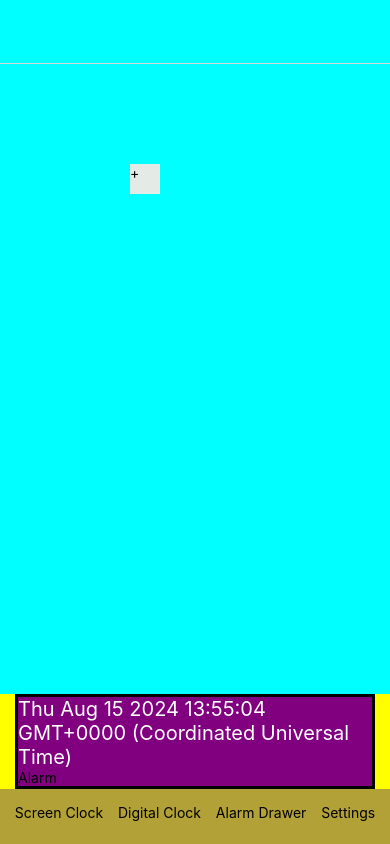
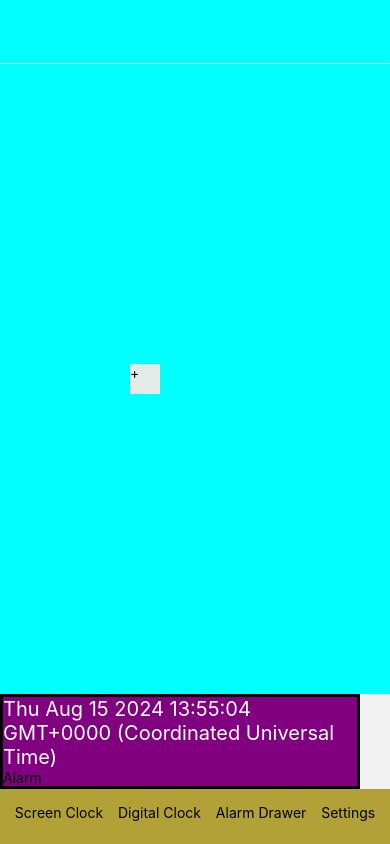
Before and after one commit to ramizackaryshamir/Alarmist_app-pre-new-arch, a React Native app: screen /Home in a window 390 px wide. Built offline with nearby package versions, Linux system fonts and the light colour scheme.

Commit message:
sub map with FlatList
add alrmIds

```diff
--- a/src/components/Alarm.jsx
+++ b/src/components/Alarm.jsx
@@ -1,12 +1,13 @@
-import React from 'react';
+import React, {useId} from 'react';
+
 import {View, Text, TouchableHighlight} from 'react-native';
 import {useStyles} from '../hooks/useStyles';
 
 const Alarm = ({alarmTime, alarmName, alarmRepeat}) => {
   const styles = useStyles();
-
+  const alarmId = useId();
   return (
-    <View style={styles.alarmContainer}>
+    <View id={alarmId} style={styles.alarmContainer}>
       <View style={styles.alarmContainerTop}>
         <Text style={styles.alarmTextTop}>{alarmTime}</Text>
       </View>
--- a/src/components/AlarmPicker/components/TimePicker.tsx
+++ b/src/components/AlarmPicker/components/TimePicker.tsx
@@ -32,7 +32,7 @@ const TimePicker = ({alarmTime, onChange}: TimePickerProps) => {
   return (
     <>
       <DatePicker
-        style={{backgroundColor: 'blue'}}
+        //style={{backgroundColor: 'blue'}}
         date={alarmTime}
         onDateChange={onChange}
         title="Alarm"
--- a/src/hooks/useStyles.ts
+++ b/src/hooks/useStyles.ts
@@ -16,15 +16,15 @@ export const useStyles = () => {
     },
     homeScreenAddAlarmButton: {
       position: 'absolute',
-      bottom: 500,
+      bottom: 300,
       left: 130,
       width: 30,
       height: 30,
       backgroundColor: '#E4EBE6',
     },
     alarmsContainer: {
-      flexDirection: 'column',
-      //justifyContent: 'center',
+      //flexDirection: 'column',
+      justifyContent: 'center',
       alignItems: 'center',
 
       backgroundColor: 'yellow',
--- a/src/screens/HomeScreen.tsx
+++ b/src/screens/HomeScreen.tsx
@@ -1,5 +1,12 @@
-import React, {useState, useEffect} from 'react';
-import {View, TouchableOpacity, Text, FlatList, Button} from 'react-native';
+import React, {useState, useEffect, useId} from 'react';
+import {
+  View,
+  TouchableOpacity,
+  Text,
+  ScrollView,
+  FlatList,
+  Button,
+} from 'react-native';
 import Menu from '../components/Menu';
 import Alarm from '../components/Alarm';
 import {useStyles} from '../hooks/useStyles';
@@ -8,12 +15,14 @@ import {NewAlarm} from './types';
 const HomeScreen = ({navigation, route}) => {
   const styles = useStyles();
 
+  const alarmId = useId();
   const [newAlarm, setNewAlarm] = useState<NewAlarm>({
     time: new Date().toString(),
     repeat: [],
     name: 'Alarm',
     sound: [],
     isSnoozed: false,
+    id: alarmId,
   });
 
   const [alarms, setAlarms] = useState<any>([]);
@@ -63,7 +72,7 @@ const HomeScreen = ({navigation, route}) => {
           <Text>+</Text>
         </TouchableOpacity>
       </View>
-      <View style={styles.alarmsContainer}>
+      {/*<View style={styles.alarmsContainer}>
         {alarms.map((alarm, index) => {
           return (
             <Alarm
@@ -74,6 +83,19 @@ const HomeScreen = ({navigation, route}) => {
             />
           );
         })}
+      </View>*/}
+      <View>
+        <FlatList
+          data={alarms}
+          renderItem={({item}) => (
+            <Alarm
+              alarmName={item.name}
+              alarmTime={item.time}
+              alarmRepeat={item.repeat}
+            />
+          )}
+          keyExtractor={(item) => item.id}
+        />
       </View>
       <Menu navigation={navigation} />
     </>
--- a/src/screens/types.ts
+++ b/src/screens/types.ts
@@ -4,4 +4,5 @@ export interface NewAlarm {
   name: string;
   sound: Array<string>;
   isSnoozed: boolean;
+  id: string;
 }
```
